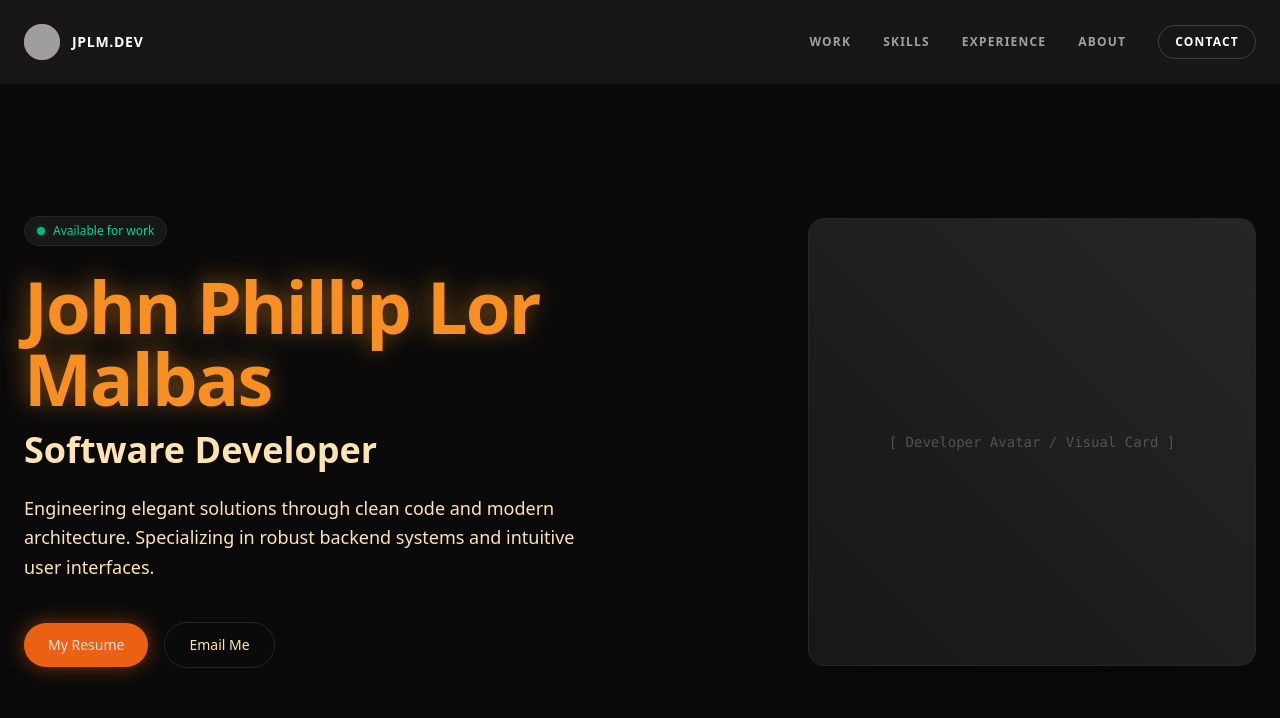
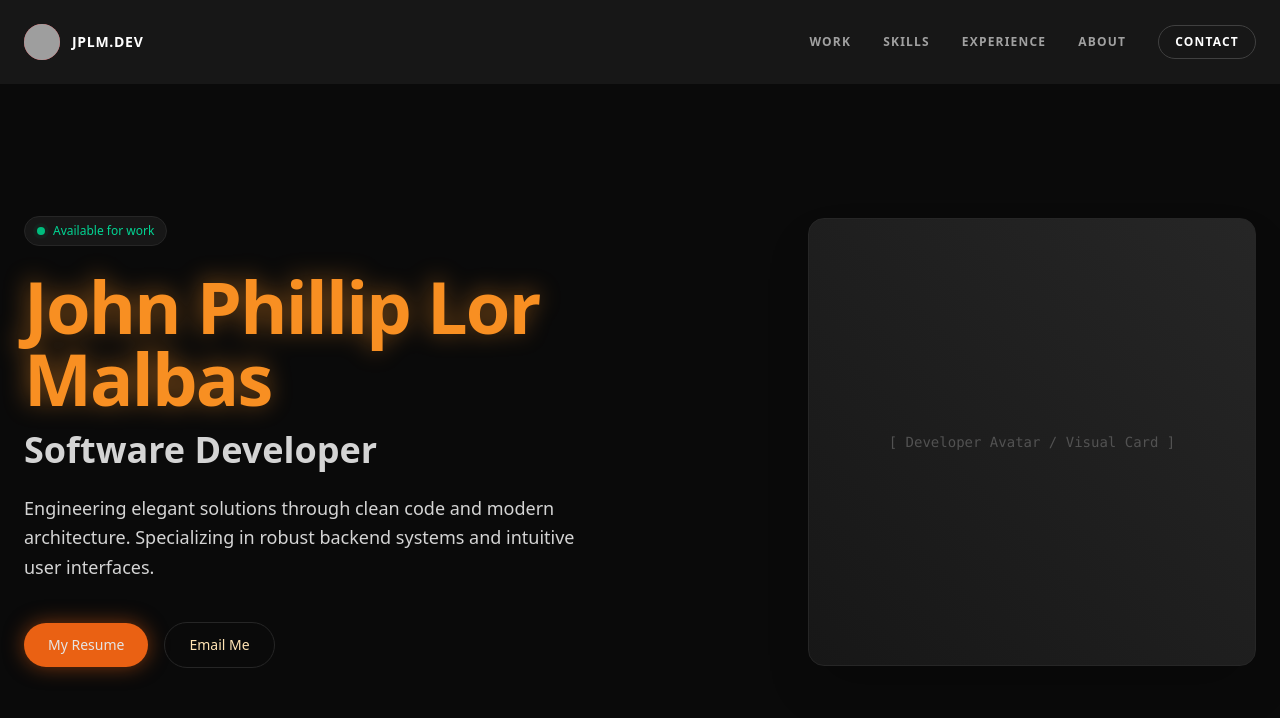
Before and after one commit to Zaido219/personal-portfolio, a React (Vite) app: page / in a window 1280 px wide. Shown: the top 718 px of the page. Built offline with nearby package versions, Linux system fonts and the light colour scheme; grey boxes are pictures that could not be loaded.

Commit message:
style:WIP style updates for the header

```diff
--- a/src/App.css
+++ b/src/App.css
@@ -5,6 +5,13 @@
 @theme {
   /* 1. Define the animation utility */
   --animate-marquee: marquee var(--speed, 20s) linear infinite;
+
+  /* 2. Custom Sunset Color Tokens */
+  --color-sunset-deep: #EA6113;
+  --color-sunset-bright: #F88F22;
+  --color-sunset-amber: #FBB931;
+  --color-sunset-peach: #FFE3B3;
+
 
   /* 2. Define the keyframes */
   @keyframes marquee {
--- a/src/components/HeroSection/ProfileHeader.jsx
+++ b/src/components/HeroSection/ProfileHeader.jsx
@@ -149,11 +149,11 @@ export const HeroSection = () => {
             </h1>
           </ReflectedGlow>
 
-          <h2 className="text-2xl sm:text-4xl font-semibold text-[#FFE3B3] mb-6">
+          <h2 className="text-2xl sm:text-4xl font-semibold text-neutral-300 mb-6">
             Software Developer
           </h2>
 
-          <p className="text-[#FFE3B3] text-base sm:text-lg leading-relaxed max-w-xl mb-8">
+          <p className="text-neutral-300 text-base sm:text-lg leading-relaxed max-w-xl mb-8">
             Engineering elegant solutions through clean code and modern
             architecture. Specializing in robust backend systems and intuitive
             user interfaces.
```
